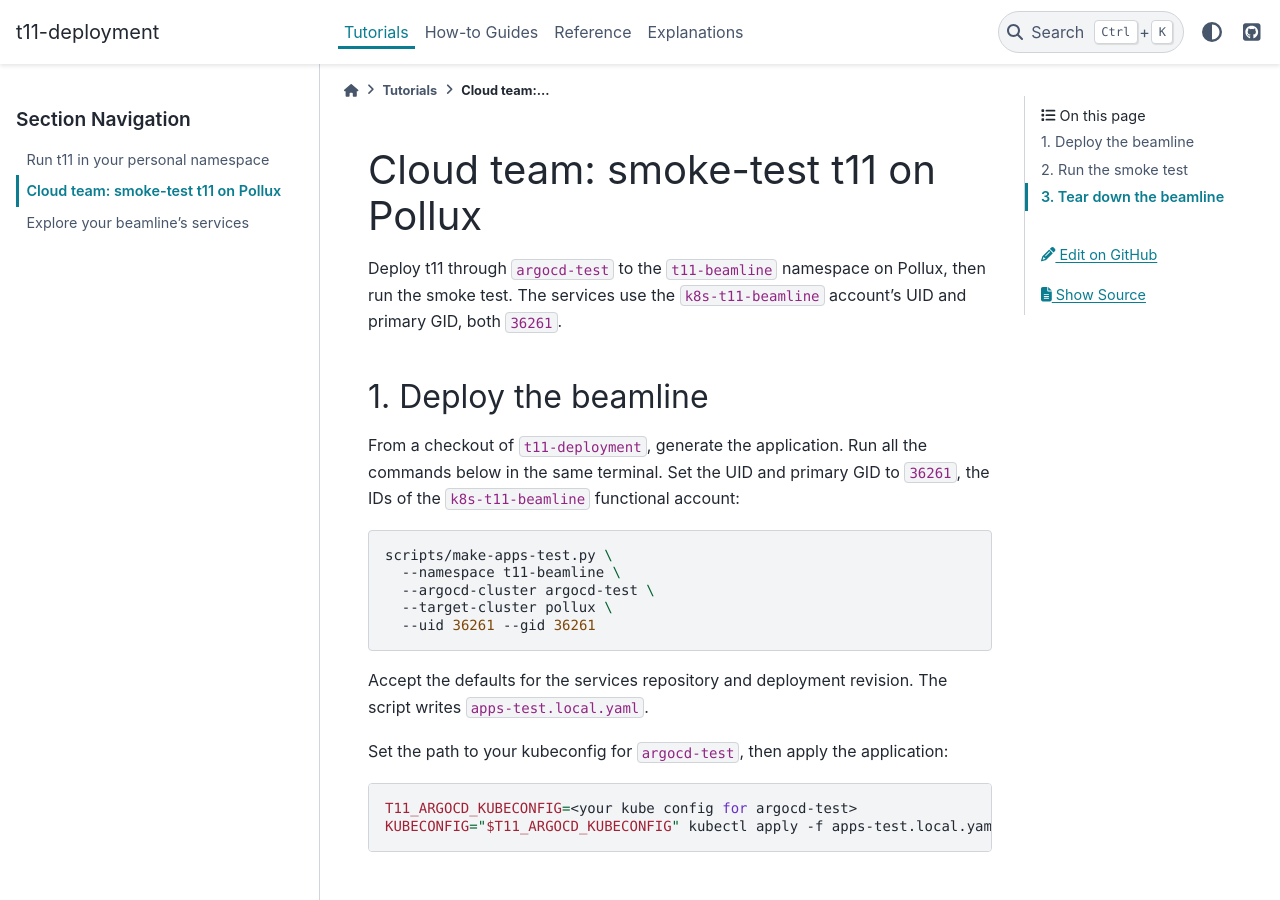
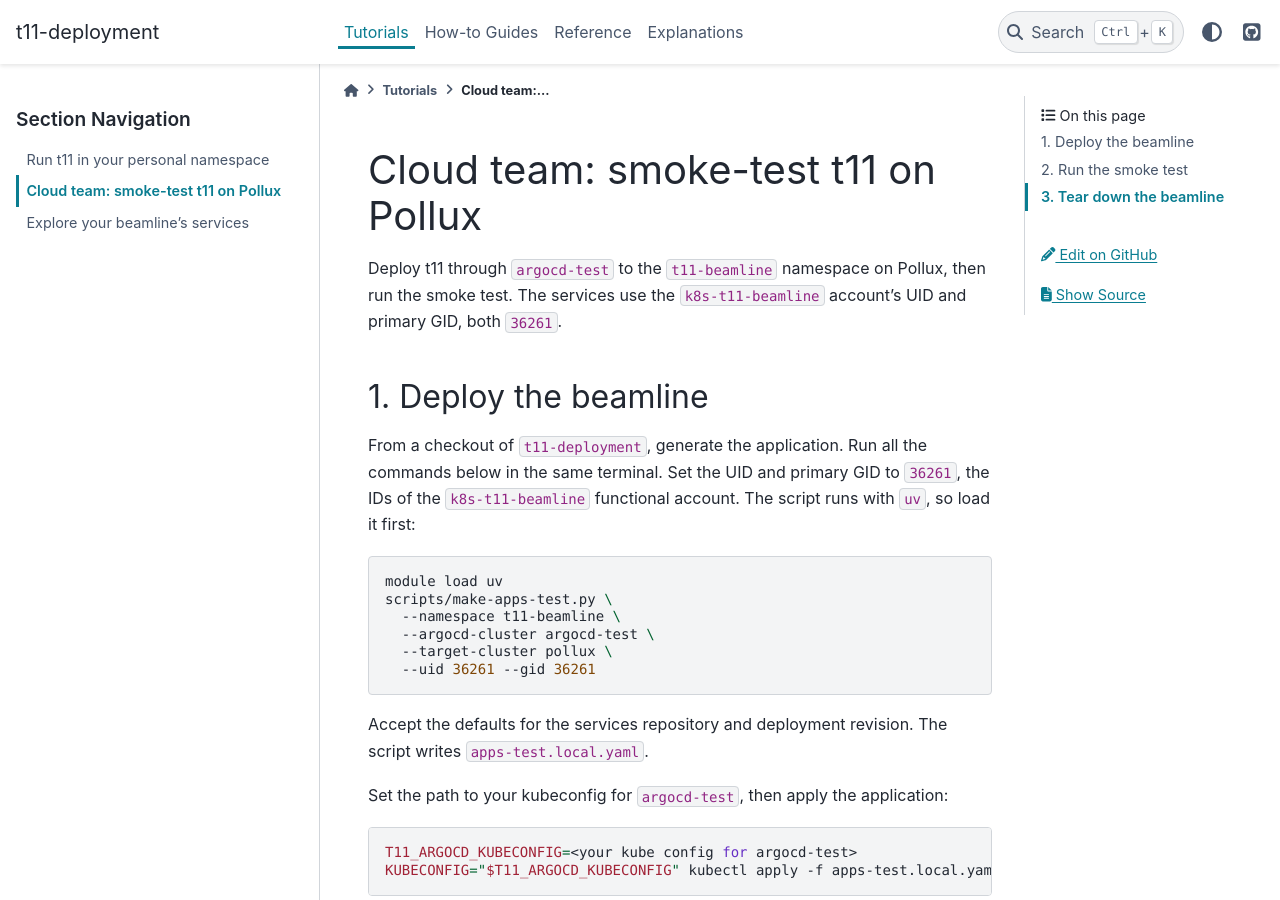
Before and after one commit to epics-containers/t11-deployment, a Sphinx documentation site: the page built from docs/tutorials/cloud-smoke-test.md, in a window 1280 px wide and 900 px high. Built offline with Sphinx 7.4.7 and the PyData theme 0.15.4, drawn with Linux system fonts in a browser that asks for light colours.

Commit message:
Load uv before make-apps-test.py in the tutorials
The script runs with `uv run --script`, and uv is a module at DLS.

Co-Authored-By: Claude Opus 5 <noreply@anthropic.com>
Claude-Session: https://claude.ai/code/session_012cd5cXNE5xswHLGR72EGgE

````diff
--- a/docs/tutorials/cloud-smoke-test.md
+++ b/docs/tutorials/cloud-smoke-test.md
@@ -8,9 +8,11 @@ UID and primary GID, both `36261`.
 
 From a checkout of `t11-deployment`, generate the application. Run all the
 commands below in the same terminal. Set the UID and primary GID to `36261`,
-the IDs of the `k8s-t11-beamline` functional account:
+the IDs of the `k8s-t11-beamline` functional account. The script runs with
+`uv`, so load it first:
 
 ```bash
+module load uv
 scripts/make-apps-test.py \
   --namespace t11-beamline \
   --argocd-cluster argocd-test \
````
Also changed, not shown: docs/tutorials/personal-beamline.md (+3 -1 lines).
